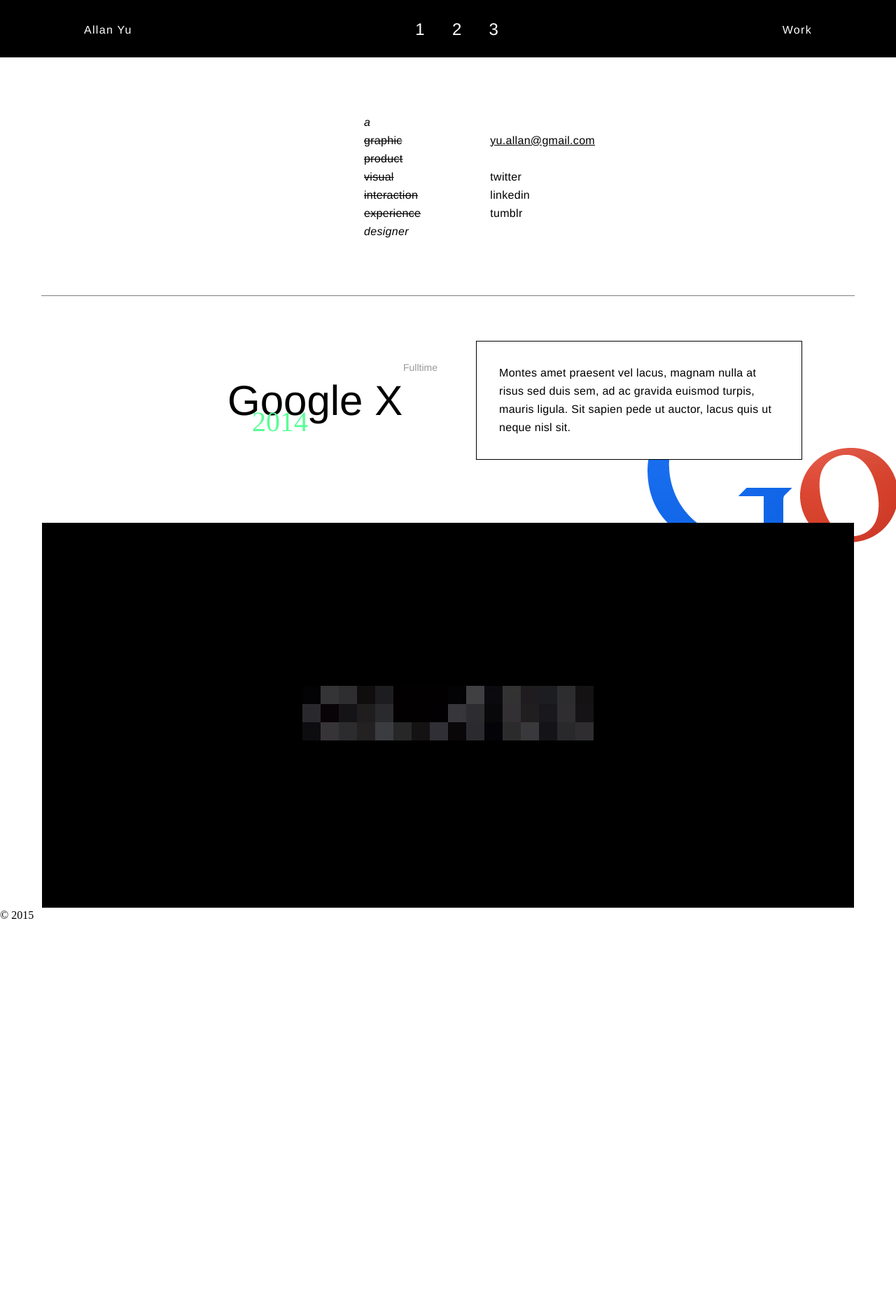
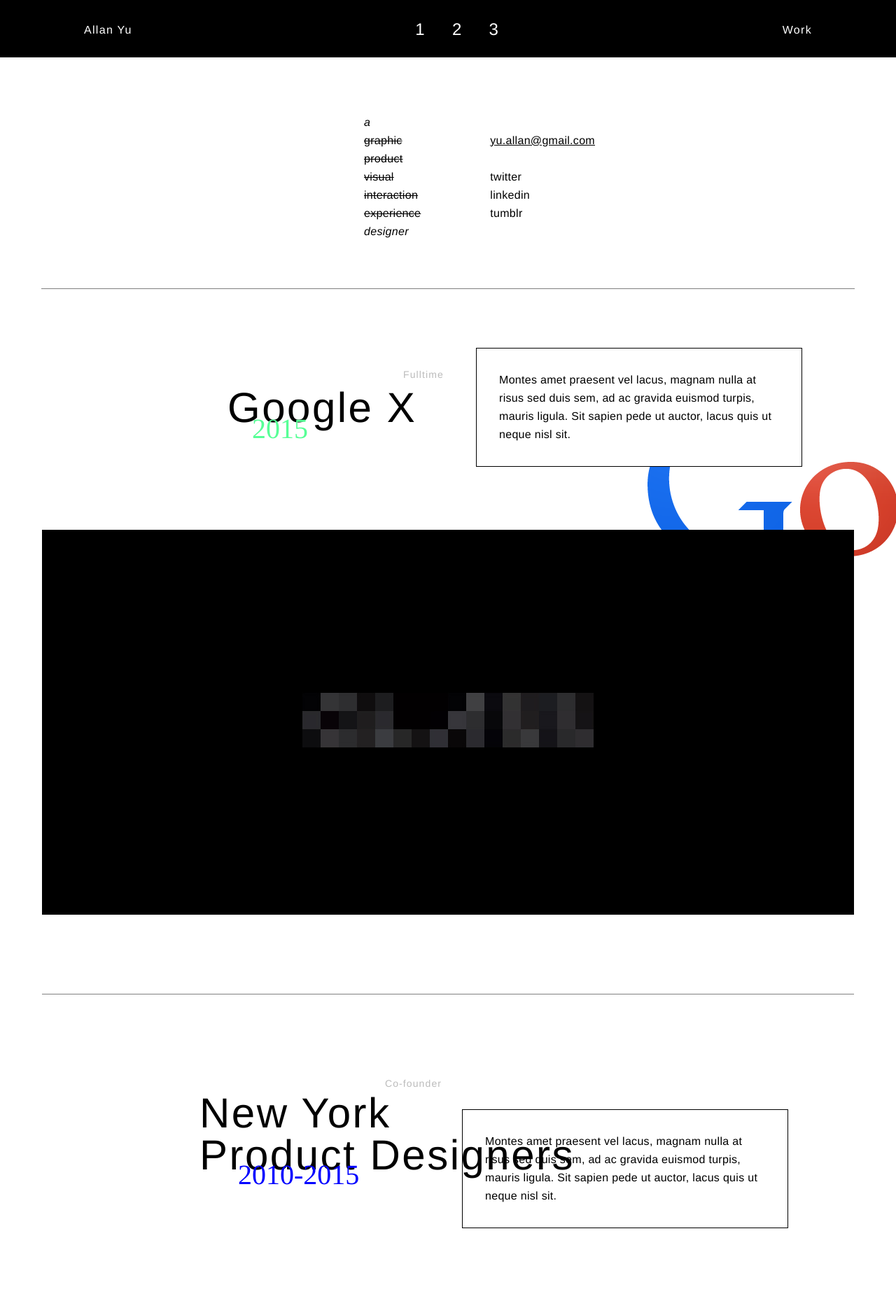
Before and after one commit to allanyu/ayu, a Jekyll site: the page built from index.html, in a window 1280 px wide. Shown: the top 1869 px of the page at 70% size. Built offline with Jekyll 4.4.1, drawn with Linux system fonts in a browser that asks for light colours; before the commit the page ends 1316 px from its top, so only the background shows below that; some of the changed text lies outside the part shown.

Commit message:
added nypd

```diff
--- a/_includes/googlex.html
+++ b/_includes/googlex.html
@@ -7,7 +7,7 @@
     </div>
 
     <div class = "year googlex">
-      2014
+      2015
     </div>
 
     <div class = "jobPosition googlex">
@@ -21,9 +21,7 @@
     <img id ="googlex" src="images/googlex/googlex.jpg">
     <img id ="googlelogo" src="images/googlex/googlelogo.png">
 
-
-    <!-- <div id ="googlebg"></div> -->
-
+    <hr noshade size=1>
 
 </div>
 
--- /dev/null
+++ b/_includes/nypd.html
@@ -0,0 +1,49 @@
+<div class ="project">
+
+  <div class = "projectWrapper nypd">
+
+    <div class ="projectTitle nypd">
+      New York <br> Product Designers
+    </div>
+
+    <div class = "year nypd">
+      2010-2015
+    </div>
+
+    <div class = "jobPosition nypd">
+      Co-founder
+    </div>
+
+    <div class ="info nypd">
+      Montes amet praesent vel lacus, magnam nulla at risus sed duis sem, ad ac gravida euismod turpis, mauris ligula. Sit sapien pede ut auctor, lacus quis ut neque nisl sit.
+    </div>
+
+    <div class = "nypdMembers">
+      <div class = "num">235</div>
+      <div class = "nypdattrib members">Members</div>
+      <div class = "counting">and counting</div>
+    </div>
+
+    <div class = "nypdJobs">
+      <div class = "num">109</div>
+      <div class = "nypdattrib jobs">Jobs</div>
+      <div class = "counting">and counting</div>
+    </div>
+
+
+
+    <div class = "diagonal">
+      <svg style='width: 100%; height: 100%;'>
+          <line x1="0" y1="100%" x2="100%" y2="0" style="stroke:rgb(0,0,255);stroke-width:1"/>
+      </svg>
+    </div>
+
+    <img id ="nypdMemScrn" src="images/nypd/nypd_members.png">
+    <img id ="nypdJobScrn" src="images/nypd/nypd_jobs.png">
+
+
+    <!-- <hr noshade size=1> -->
+
+</div>
+
+</div>
--- a/_sass/_googlex.scss
+++ b/_sass/_googlex.scss
@@ -10,23 +10,23 @@
 .projectTitle.googlex {
   max-width: 400px;
   padding-left: 265px;
-  padding-top: 120px;
   z-index: -10;
 }
 
 .year.googlex{
-  z-index: 10;
   color: #57ff96;
   position: relative;
   top: -20px;
   left: 300px;
   width: 400px;
+  z-index: 10;
 }
 
 .jobPosition.googlex{
   width: 150px;
   top: -125px;
   left: 516px;
+  z-index: -20;
 }
 
 .info.googlex{
@@ -36,6 +36,7 @@
   position: relative;
   left: 620px;
   top: -170px;
+  z-index: -30;
 
 }
 
@@ -43,24 +44,13 @@
   max-width: 100%;
   height: auto;
   margin-top: -80px;
+  padding-bottom: 110px;
   z-index: 9;
 }
 
 img#googlelogo{
-  z-index: -40;
-  top: 140px;
+  top: 30px;
   right: -550px;
   position: absolute;
+  z-index: -40;
 }
-
-// #googlebg{
-// background-image: url("/images/googlex/googlelogo.png");
-// width:100%;
-// height: 100%;
-// background-repeat: no-repeat;
-// top: 295px;
-// right: -850px;
-// overflow-x: hidden;
-// z-index: -40;
-// position: absolute;
-// }
--- a/_sass/_header.scss
+++ b/_sass/_header.scss
@@ -86,6 +86,7 @@
 	font-size: 16px;
 	letter-spacing: 0.3px;
 	line-height: 26px;
+	padding-bottom: 30px;
 }
 
 
@@ -113,7 +114,3 @@
 .intro #rightcolumn li.email{
 	text-decoration: underline;
 }
-hr {
-	margin: 40px auto 0;
-	max-width: 1160px;
-}
--- /dev/null
+++ b/_sass/_nypd.scss
@@ -0,0 +1,117 @@
+// NYPD CSS
+// some css prefix are in main.css as they are global styles
+
+.projectWrapper.nypd {
+  margin: 0px auto;
+  max-width: 1160px;
+  position: relative;
+}
+
+.projectTitle.nypd {
+  max-width: 600px;
+  padding-left: 225px;
+  z-index: -110;
+}
+
+.year.nypd{
+  color: #0000ff;
+  position: relative;
+  top: -22px;
+  left: 280px;
+  width: 400px;
+  z-index: 110;
+}
+
+.jobPosition.nypd{
+  width: 150px;
+  top: -180px;
+  left: 490px;
+  z-index: -120;
+}
+
+.info.nypd{
+  width: 400px;
+  border: 1px solid #000;
+  padding: 32px;
+  position: relative;
+  left: 600px;
+  top: -150px;
+  z-index: -130;
+}
+
+.nypdMembers{
+  position: relative;
+  left: -200px;
+  margin-top: -80px;
+  padding-left: 100px;
+}
+
+.nypdJobs{
+  position: relative;
+  left: 500px;
+  margin-top: -60px;
+  padding-left: 162px;
+}
+
+
+.num{
+  font-family: "Helvetica Neue";
+  font-weight: 600;
+  font-size: 320px;
+  color: #0000ff;
+}
+
+.nypdattrib{
+  display: inline-block;
+  font-family: "Helvetica Neue";
+  font-weight: 600;
+  font-size: 60px;
+  color: #0000ff;
+}
+
+.nypdattrib.members{
+  letter-spacing: 2.5px;
+  padding-left: 100px;
+}
+
+.nypdattrib.jobs{
+  letter-spacing: 2.5px;
+  padding-left: 300px;
+}
+
+.counting{
+  display: inline-block;
+  font-family: "Helvetica Neue";
+  font-size: 22px;
+  color: #0000ff;
+  letter-spacing: 2.5px;
+  padding-left: 10px;
+}
+
+.diagonal{
+  width: 400px;
+  height: 720px;
+  position: absolute;
+  left: 360px;
+  top: 310px;
+}
+
+img#nypdMemScrn{
+  margin-top: 80px;
+  margin-left: -50px;
+  z-index: 109;
+}
+
+img#nypdJobScrn{
+  position: absolute;
+  top: 1246px;
+  left: 341px;
+  z-index: 111;
+}
+
+img#googlelogo{
+  top: 30px;
+  right: -550px;
+  position: absolute;
+  z-index: -140;
+}
--- a/css/main.scss
+++ b/css/main.scss
@@ -9,7 +9,7 @@
 /*GLOBAL*/
 
 body {
-	font-family: helvetica;
+	font-family: "Helvetica Neue";
 	font-weight: lighter;
 }
 
@@ -28,8 +28,9 @@
 }
 
 .projectTitle {
-  font-family: helvetica;
+  font-family: "Helvetica Neue";
   font-size: 60px;
+	letter-spacing: 2.5px;
 }
 
 .year {
@@ -39,23 +40,29 @@
 }
 
 .jobPosition {
-  font-family: helvetica;
+  font-family: "Helvetica Neue";
   font-size: 14px;
-  font-weight: lighter;
-  color: #999;
+  color: #bbb;
   position: relative;
+	letter-spacing: 1.1px;
 }
 
 .info {
-  font-family: helvetica;
+  font-family: "Helvetica Neue";
 	font-size: 16px;
 	letter-spacing: 0.3px;
 	line-height: 26px;
 	background: #fff;
 }
 
+hr {
+	margin: 0px auto 140px;
+	max-width: 1160px;
+}
+
 @import
 	"reset",
 	"header",
-	"googlex"
+	"googlex",
+	"nypd"
 	;
--- a/index.html
+++ b/index.html
@@ -4,3 +4,4 @@
 ---
 
 {% include googlex.html %}
+{% include nypd.html %}
```
Also changed, not shown: images/nypd/nypd_jobs.png (added), images/nypd/nypd_members.png (added).
